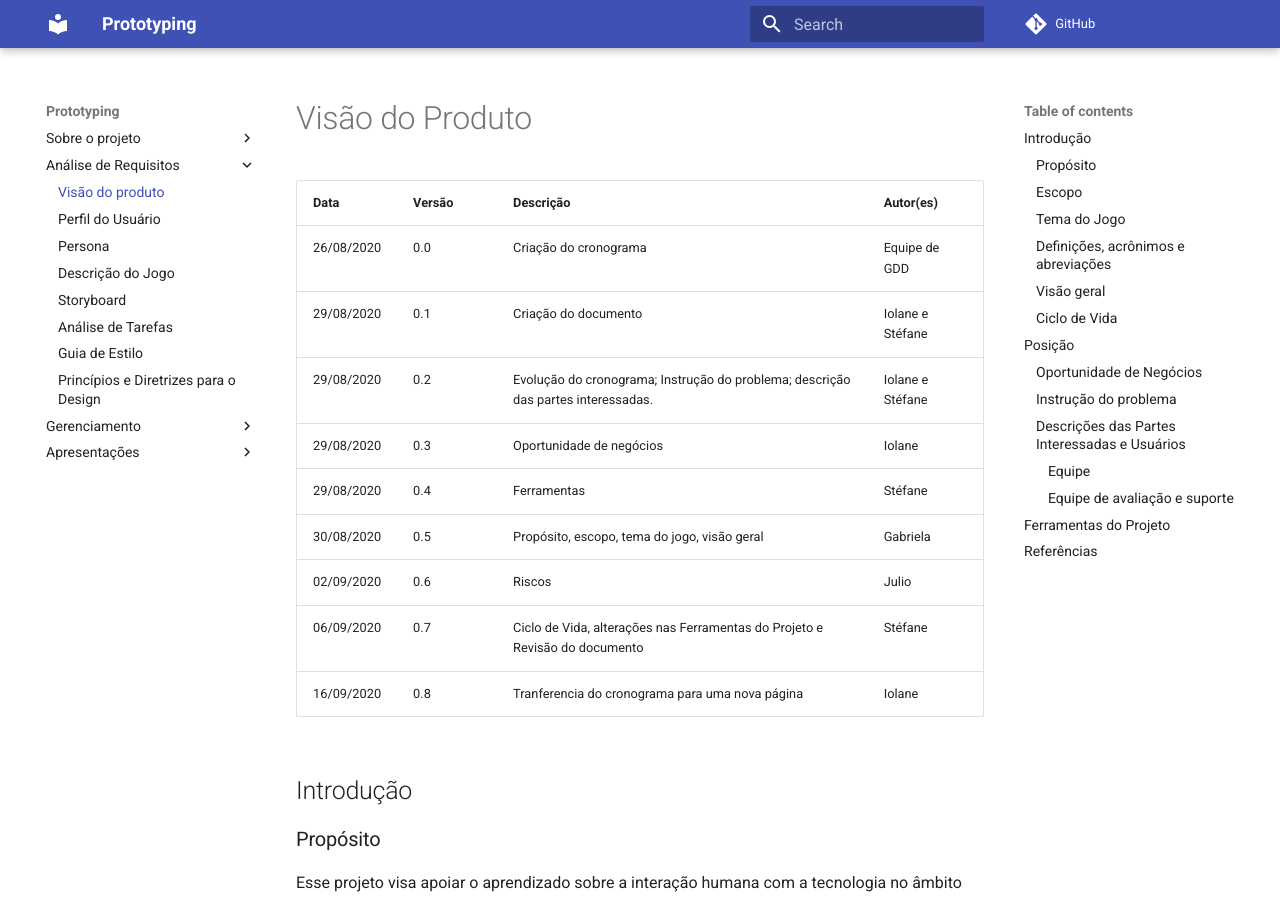
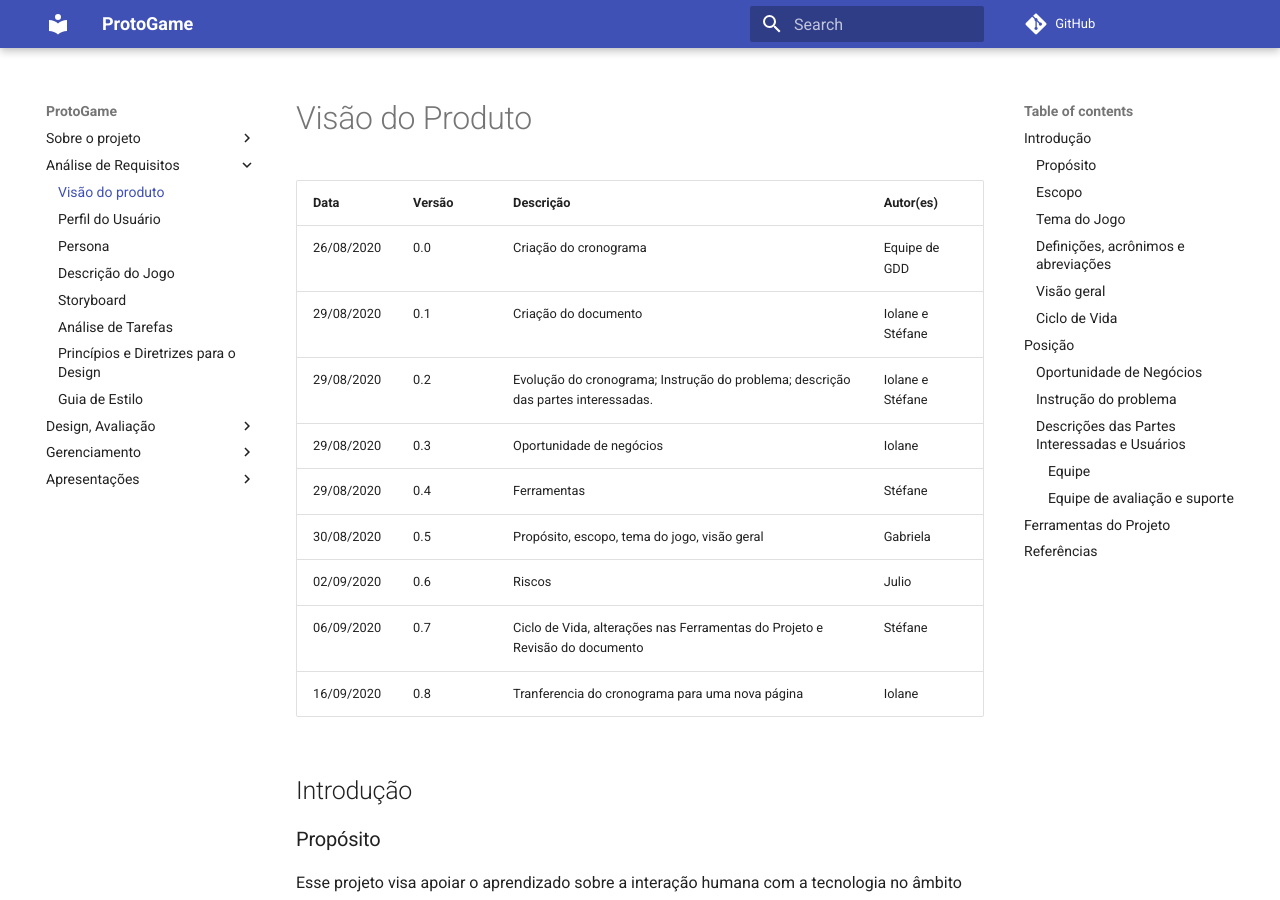
Before and after one commit to Design-de-Jogos/2020.1-ProtoGame, an MkDocs documentation site: the page built from docs/Visao.md, in a window 1280 px wide and 900 px high. Built offline with MkDocs 1.6.1 and Material for MkDocs 9.7.7, drawn with Linux system fonts in a browser that asks for light colours; comment, search, counter and statistics services are not loaded.

Commit message:
Adicionando documento de planejamento da avaliação do storyboard

```diff
--- a/docs/Visao.md
+++ b/docs/Visao.md
@@ -79,10 +79,10 @@
 ### Instrução do problema
 
 <table>
-<tr> <td> O problema da </td> <td>falta de uma forma interativa de estudos do tema de Prototipação da disciplina de Interação Humano Computador (IHC) </td> </tr>
-<tr> <td>Afeta</td> <td> os estudantes da disciplina</td> </tr>
-<tr> <td>Cujo impacto é</td> <td> a dificuldade de fixar o conteúdo ministrado em sala </td> </tr>
-<tr> <td> Uma boa solução seria</td> <td> um jogo interativo de perguntas e respostas.</td> </tr>
+<tr> <td> <b>O problema da</b> </td> <td>falta de uma forma interativa de estudos do tema de Prototipação da disciplina de Interação Humano Computador (IHC) </td> </tr>
+<tr> <td><b>Afeta </b></td> <td> os estudantes da disciplina</td> </tr>
+<tr> <td><b>Cujo impacto é</b></td> <td> a dificuldade de fixar o conteúdo ministrado em sala </td> </tr>
+<tr> <td> <b>Uma boa solução seria</b></td> <td> um jogo interativo de perguntas e respostas.</td> </tr>
 </table>
 
 ### Descrições das Partes Interessadas e Usuários
--- a/mkdocs.yml
+++ b/mkdocs.yml
@@ -1,4 +1,4 @@
-site_name: Prototyping
+site_name: ProtoGame
 repo_url: 'https://github.com/Design-de-Jogos/2020.1-Prototyping'
 theme:
   name: 'material'
@@ -12,8 +12,10 @@
    - Descrição do Jogo: Descricao-jogo.md
    - Storyboard: storyboard.md
    - Análise de Tarefas: analise_de_tarefas.md
+   - Princípios e Diretrizes para o Design: diretrizesDesign.md
    - Guia de Estilo: Usabilidade.md
-   - Princípios e Diretrizes para o Design: diretrizesDesign.md
+ - Design, Avaliação:
+   - Planejamento das Avaliações: Avaliacao.md
  - Gerenciamento:
    - Gerenciamento de tempo: Cronograma.md
    - Riscos: Riscos.md
```
Also changed, not shown: docs/Avaliacao.md (added, +46 -0 lines), docs/img/Avaliacao-storyboard.jpg (added).
